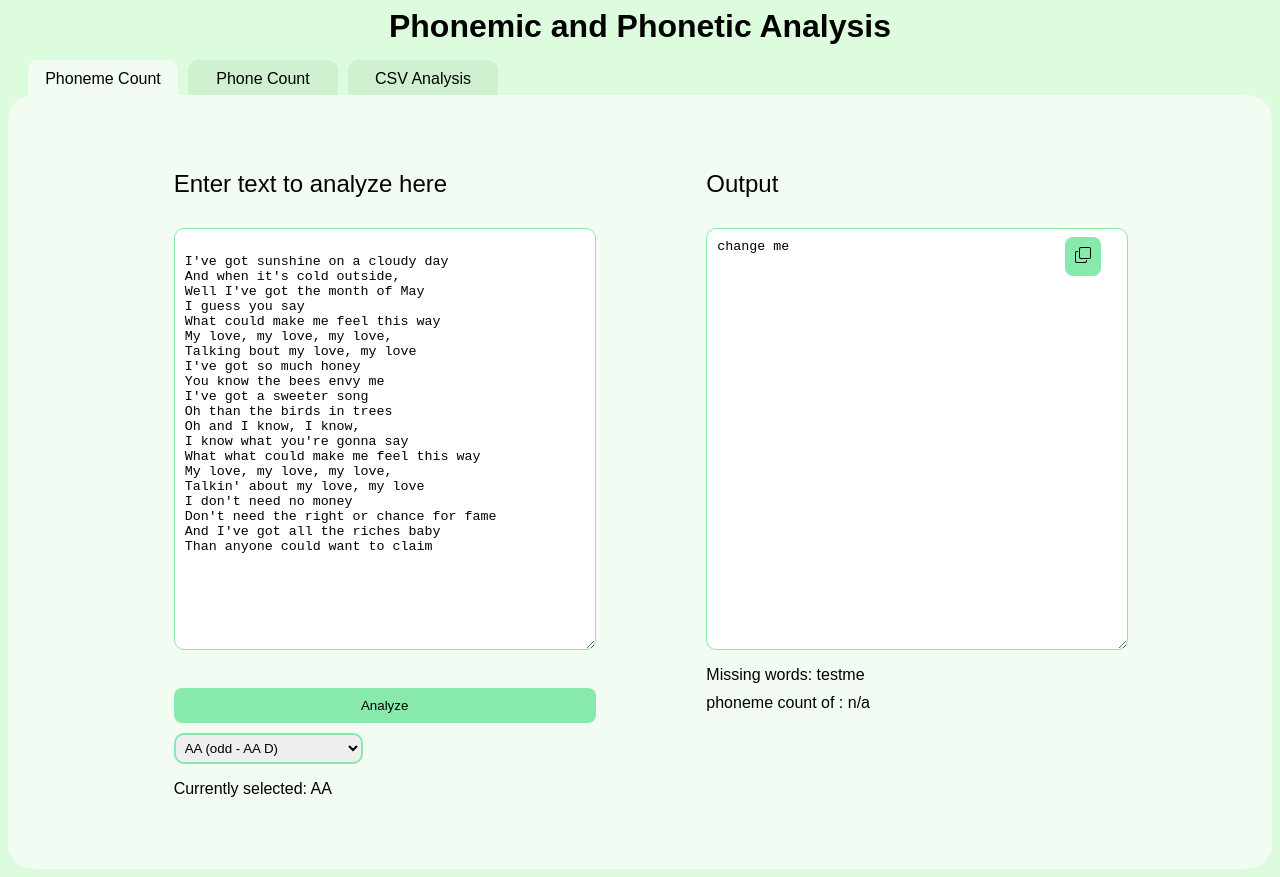
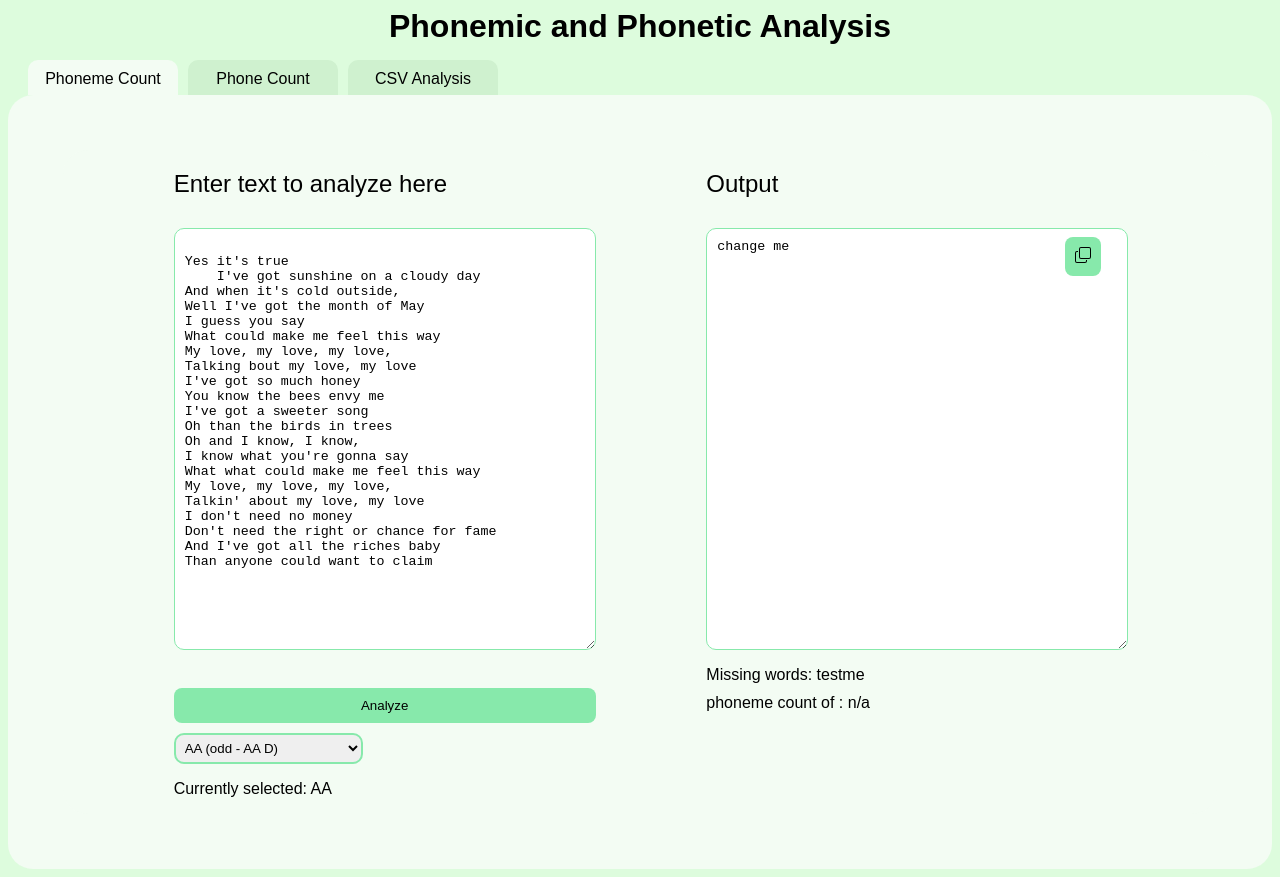
Before and after one commit to aenuros/lexset-site, a React app: page / in a window 1280 px wide. Built offline with nearby package versions, Linux system fonts and the light colour scheme; the HTML template or start-up script is replaced by a standard one; a web font is replaced by a local one.

Commit message:
minor change

```diff
--- a/src/Components/PhonemeCount/PhonemeCount.tsx
+++ b/src/Components/PhonemeCount/PhonemeCount.tsx
@@ -4,7 +4,8 @@ import myImage from "./copy.svg";
 
 function PhonemeCount() {
   const [text, setText] = useState<string>(`
-I've got sunshine on a cloudy day
+Yes it's true
+    I've got sunshine on a cloudy day
 And when it's cold outside,
 Well I've got the month of May
 I guess you say
```
